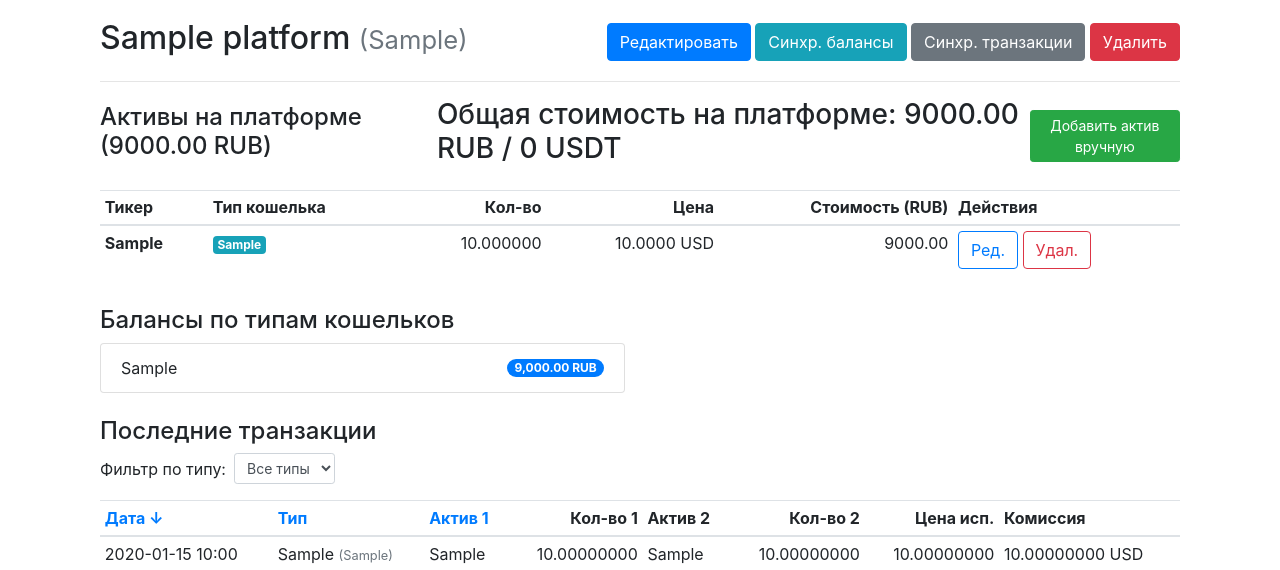
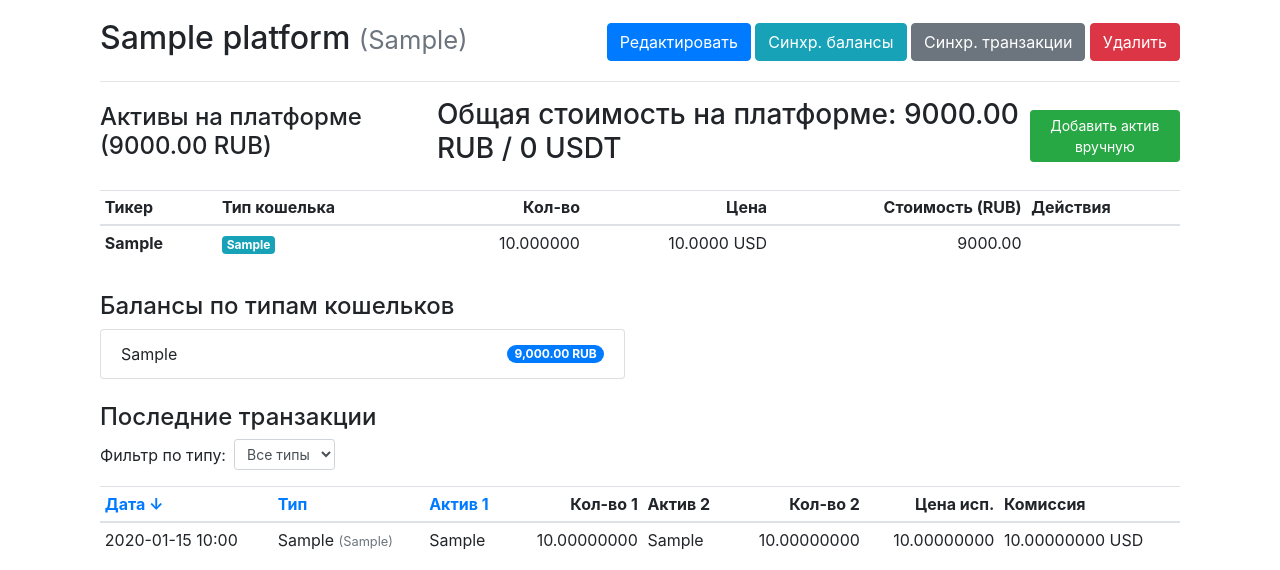
Before and after one commit to vvostokov/VSG, a Flask app: page /platforms/1 in a window 1280 px wide. Shown: the part 135-705 px from the top of the page. Run offline with Flask 3, Linux system fonts and the light colour scheme; tables that the repository leaves empty hold one stand-in row (values such as "Sample post"); some libraries are stand-ins or nearby versions.

Commit message:
feat: Реализовано полное управление ручными крипто-активами

```diff
--- a/templates/edit_crypto_asset.html
+++ b/templates/edit_crypto_asset.html
@@ -6,7 +6,7 @@
 <div class="container mt-4">
     <div class="row">
         <div class="col-md-8 offset-md-2">
-            <h2 class="mb-4">Редактировать актив <span class="badge bg-secondary">{{ asset.ticker }}</span></h2>
+            <h2 class="mb-4">Редактировать актив <span class="badge badge-secondary">{{ asset.ticker }}</span></h2>
             <p>Платформа: <a href="{{ url_for('main.ui_investment_platform_detail', platform_id=asset.platform_id) }}">{{ asset.platform.name }}</a></p>
 
             <div class="card">
--- a/templates/investment_platform_detail.html
+++ b/templates/investment_platform_detail.html
@@ -51,12 +51,19 @@
                             <td class="text-right">{{ "%.6f"|format(item.asset.quantity or 0) }}</td>
                             <td class="text-right">{{ "%.4f"|format(item.asset.current_price or 0) }} {{ item.asset.currency_of_price or 'N/A' }}</td>
                             <td class="text-right">{{ "%.2f"|format(item.value_rub) }}</td>
-                            <td>
-                                 {% if item.asset.id %}
-                                <a href="{{ url_for('main.ui_edit_investment_asset', asset_id=item.asset.id) }}" class="btn btn-xs btn-outline-primary">Ред.</a>
-                                <form action="{{ url_for('main.ui_delete_investment_asset', asset_id=item.asset.id) }}" method="POST" style="display: inline-block;" onsubmit="return confirm('Удалить актив {{ item.asset.ticker }}?');">
-                                    <button type="submit" class="btn btn-xs btn-outline-danger">Удал.</button>
-                                </form>
+                            <td class="text-center">
+                                {# Определяем типы активов, которые можно редактировать вручную #}
+                                {% set manual_types = ['Manual', 'Manual Earn', 'Staking', 'Lending'] %}
+                                {# Показываем кнопки только для существующих в БД активов с ручным типом #}
+                                {% if item.asset.id and item.asset.source_account_type in manual_types %}
+                                    <a href="{{ url_for('main.ui_edit_investment_asset', asset_id=item.asset.id) }}" class="btn btn-sm btn-outline-primary" title="Редактировать">
+                                        <i class="fas fa-pencil-alt"></i>
+                                    </a>
+                                    <form action="{{ url_for('main.ui_delete_investment_asset', asset_id=item.asset.id) }}" method="POST" class="d-inline" onsubmit="return confirm('Вы уверены, что хотите удалить актив {{ item.asset.ticker }}?');">
+                                        <button type="submit" class="btn btn-sm btn-outline-danger" title="Удалить">
+                                            <i class="fas fa-trash"></i>
+                                        </button>
+                                    </form>
                                 {% endif %}
                             </td>
                         </tr>
```
